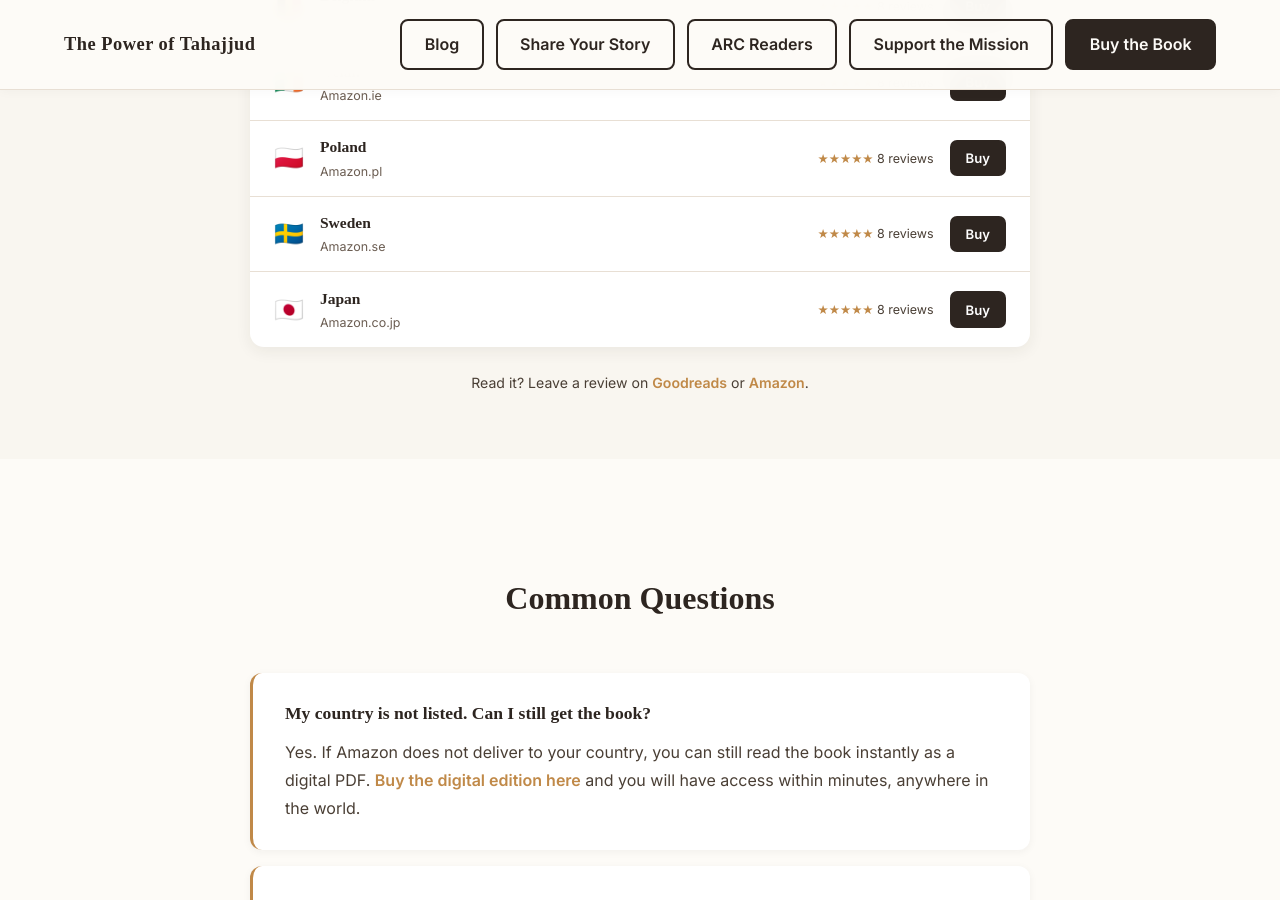
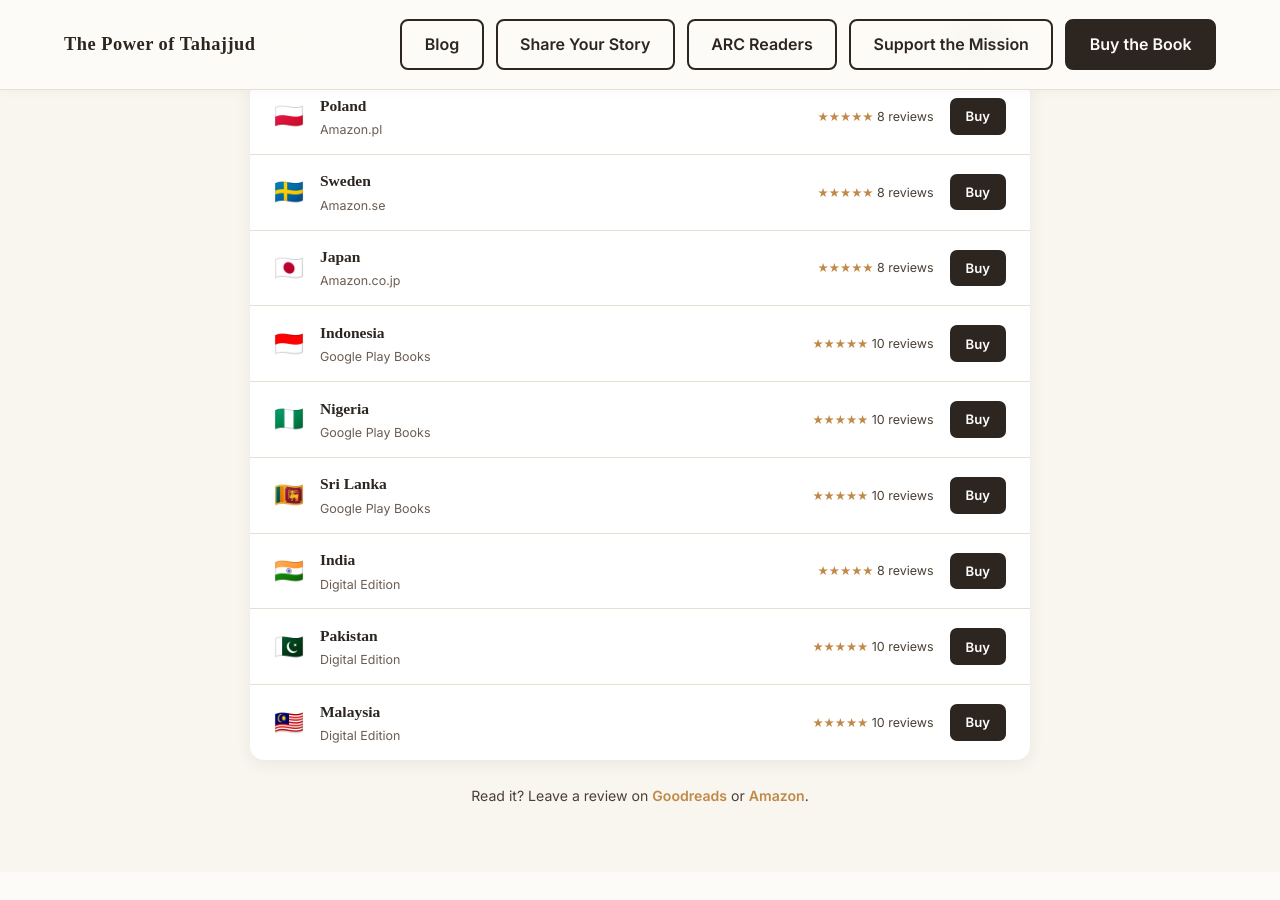
Before and after one commit to Omnitryx-Inc/tahajjud-fe-main, a Jekyll site: the page built from pages/get-the-book.html, in a window 1280 px wide and 900 px high, scrolled down 1297 px. Built offline with Jekyll 4.4.1, drawn with Linux system fonts in a browser that asks for light colours; some web fonts are replaced; some of the changed text lies outside the part shown.

Commit message:
adjustments

```diff
--- a/pages/get-the-book.html
+++ b/pages/get-the-book.html
@@ -256,7 +256,7 @@
   <div>
     <p class="buy-section-label">The Power of Tahajjud</p>
     <h1>Get Your Copy</h1>
-    <p>Available in paperback across 15 countries. Choose your marketplace below.</p>
+    <p>Available in paperback and digital across 20 countries. Choose your marketplace below.</p>
   </div>
 </section>
 
@@ -315,18 +315,6 @@
         <div class="marketplace-reviews"><span class="stars">★★★★★</span> 8 reviews</div>
         <div class="marketplace-actions">
           <a href="https://www.amazon.com.au/dp/B0GNJBL9R6" class="marketplace-btn" target="_blank" rel="noopener" onclick="gtag('event','click_buy_physical',{country:'AU',button_location:'buy_page'});">Buy</a>
-        </div>
-      </div>
-
-      <div class="marketplace-row">
-        <div class="marketplace-flag">🇮🇳</div>
-        <div class="marketplace-info">
-          <div class="marketplace-country">India</div>
-          <div class="marketplace-retailer">Amazon.in</div>
-        </div>
-        <div class="marketplace-reviews"><span class="stars">★★★★★</span> 8 reviews</div>
-        <div class="marketplace-actions">
-          <a href="https://www.amazon.in/dp/B0GNJBL9R6" class="marketplace-btn" target="_blank" rel="noopener" onclick="gtag('event','click_buy_physical',{country:'IN',button_location:'buy_page'});">Buy</a>
         </div>
       </div>
 
@@ -450,6 +438,78 @@
         </div>
       </div>
 
+      <div class="marketplace-row">
+        <div class="marketplace-flag">🇮🇩</div>
+        <div class="marketplace-info">
+          <div class="marketplace-country">Indonesia</div>
+          <div class="marketplace-retailer">Google Play Books</div>
+        </div>
+        <div class="marketplace-reviews"><span class="stars">★★★★★</span> 10 reviews</div>
+        <div class="marketplace-actions">
+          <a href="{{ site.google_play_url }}" class="marketplace-btn" target="_blank" rel="noopener" onclick="gtag('event','click_buy_physical',{country:'ID',button_location:'buy_page'});">Buy</a>
+        </div>
+      </div>
+
+      <div class="marketplace-row">
+        <div class="marketplace-flag">🇳🇬</div>
+        <div class="marketplace-info">
+          <div class="marketplace-country">Nigeria</div>
+          <div class="marketplace-retailer">Google Play Books</div>
+        </div>
+        <div class="marketplace-reviews"><span class="stars">★★★★★</span> 10 reviews</div>
+        <div class="marketplace-actions">
+          <a href="{{ site.google_play_url }}" class="marketplace-btn" target="_blank" rel="noopener" onclick="gtag('event','click_buy_physical',{country:'NG',button_location:'buy_page'});">Buy</a>
+        </div>
+      </div>
+
+      <div class="marketplace-row">
+        <div class="marketplace-flag">🇱🇰</div>
+        <div class="marketplace-info">
+          <div class="marketplace-country">Sri Lanka</div>
+          <div class="marketplace-retailer">Google Play Books</div>
+        </div>
+        <div class="marketplace-reviews"><span class="stars">★★★★★</span> 10 reviews</div>
+        <div class="marketplace-actions">
+          <a href="{{ site.google_play_url }}" class="marketplace-btn" target="_blank" rel="noopener" onclick="gtag('event','click_buy_physical',{country:'LK',button_location:'buy_page'});">Buy</a>
+        </div>
+      </div>
+
+      <div class="marketplace-row">
+        <div class="marketplace-flag">🇮🇳</div>
+        <div class="marketplace-info">
+          <div class="marketplace-country">India</div>
+          <div class="marketplace-retailer">Digital Edition</div>
+        </div>
+        <div class="marketplace-reviews"><span class="stars">★★★★★</span> 8 reviews</div>
+        <div class="marketplace-actions">
+          <a href="{{ site.stripe_buy_url }}" class="marketplace-btn" target="_blank" rel="noopener" onclick="gtag('event','click_buy_physical',{country:'IN',button_location:'buy_page'});">Buy</a>
+        </div>
+      </div>
+
+      <div class="marketplace-row">
+        <div class="marketplace-flag">🇵🇰</div>
+        <div class="marketplace-info">
+          <div class="marketplace-country">Pakistan</div>
+          <div class="marketplace-retailer">Digital Edition</div>
+        </div>
+        <div class="marketplace-reviews"><span class="stars">★★★★★</span> 10 reviews</div>
+        <div class="marketplace-actions">
+          <a href="{{ site.stripe_buy_url }}" class="marketplace-btn" target="_blank" rel="noopener" onclick="gtag('event','click_buy_physical',{country:'PK',button_location:'buy_page'});">Buy</a>
+        </div>
+      </div>
+
+      <div class="marketplace-row">
+        <div class="marketplace-flag">🇲🇾</div>
+        <div class="marketplace-info">
+          <div class="marketplace-country">Malaysia</div>
+          <div class="marketplace-retailer">Digital Edition</div>
+        </div>
+        <div class="marketplace-reviews"><span class="stars">★★★★★</span> 10 reviews</div>
+        <div class="marketplace-actions">
+          <a href="{{ site.stripe_buy_url }}" class="marketplace-btn" target="_blank" rel="noopener" onclick="gtag('event','click_buy_physical',{country:'MY',button_location:'buy_page'});">Buy</a>
+        </div>
+      </div>
+
     </div>
 
     <p style="text-align:center; margin-top: 1.5rem; font-size: 0.88rem; color: var(--text-medium);">
```
